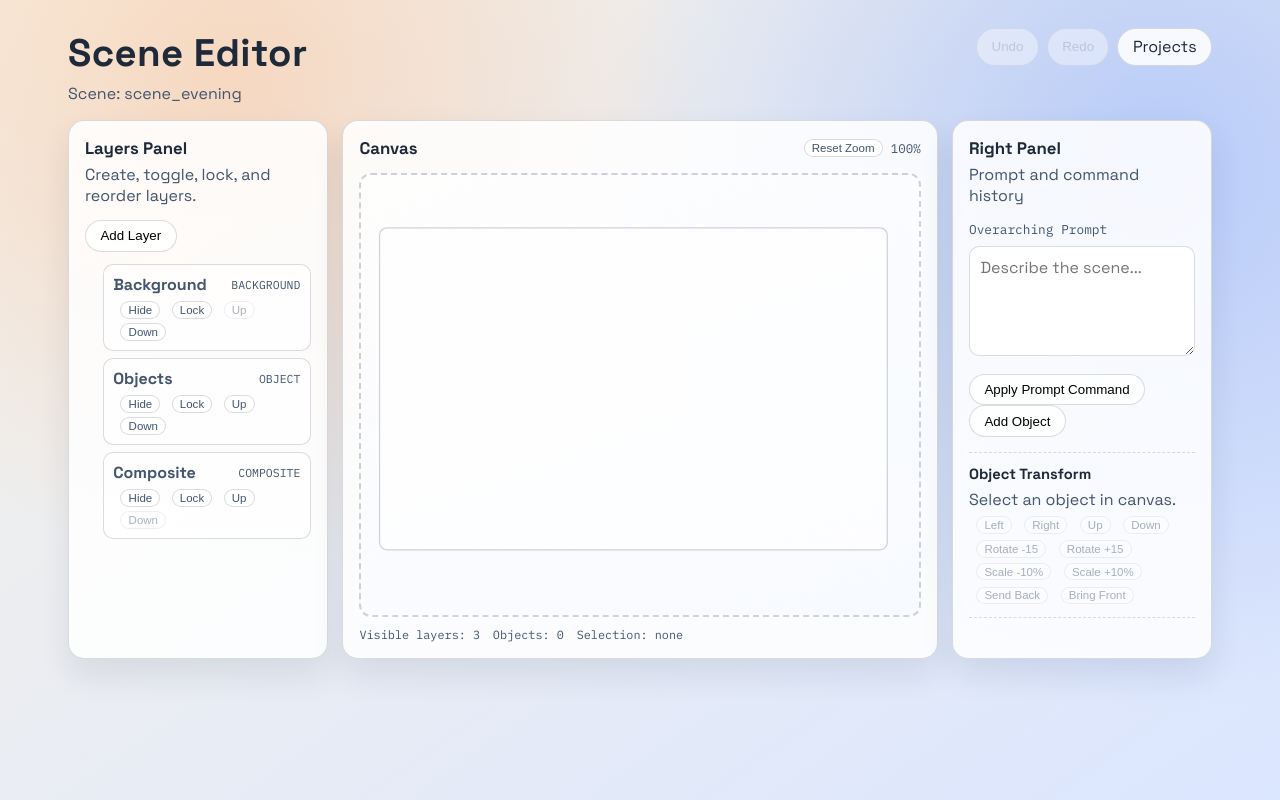
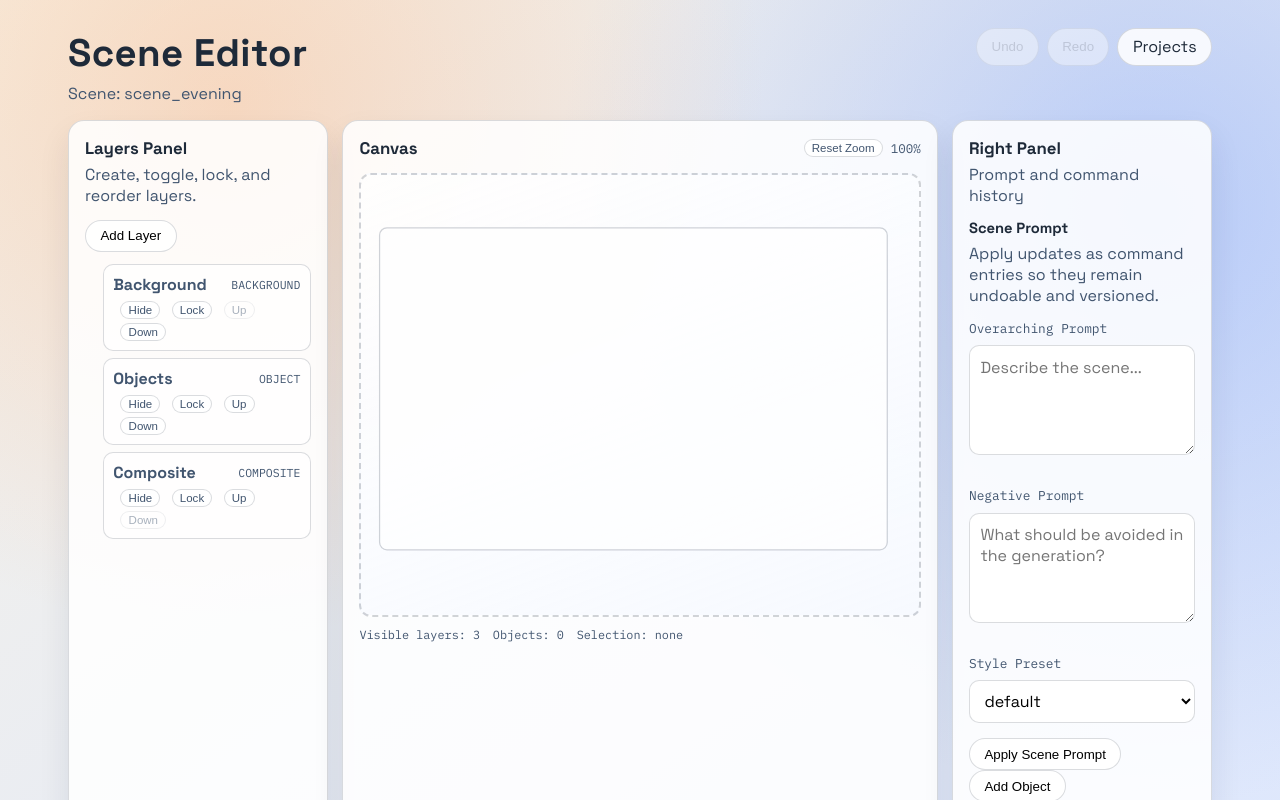
Before and after one commit to kescott027/AI-Image-Composer, a React (Vite) app in the folder apps/web/: page /scenes/scene_evening/editor in a window 1280 px wide. Shown: the top 800 px of the page. Built offline with nearby package versions, Linux system fonts and the light colour scheme.

Commit message:
feat: implement scene-level prompt editor

```diff
--- /dev/null
+++ b/apps/web/src/components/OverarchingPromptEditor.tsx
@@ -0,0 +1,88 @@
+import { useEffect, useState } from "react";
+
+import type { SceneSpec } from "@ai-image-composer/shared";
+
+export interface OverarchingPromptEditorValues {
+  overarchingPrompt: string;
+  negativePrompt: string;
+  stylePreset: string;
+}
+
+interface OverarchingPromptEditorProps {
+  scene: SceneSpec["scene"];
+  onApply: (values: OverarchingPromptEditorValues) => void;
+}
+
+const STYLE_PRESETS = [
+  "default",
+  "cinematic",
+  "photoreal",
+  "illustration",
+  "comic",
+  "watercolor",
+  "pixel_art",
+] as const;
+
+export function OverarchingPromptEditor({ scene, onApply }: OverarchingPromptEditorProps) {
+  const [overarchingPrompt, setOverarchingPrompt] = useState(scene.overarching_prompt);
+  const [negativePrompt, setNegativePrompt] = useState(scene.negative_prompt ?? "");
+  const [stylePreset, setStylePreset] = useState(scene.style_preset ?? "default");
+
+  useEffect(() => {
+    setOverarchingPrompt(scene.overarching_prompt);
+    setNegativePrompt(scene.negative_prompt ?? "");
+    setStylePreset(scene.style_preset ?? "default");
+  }, [scene.overarching_prompt, scene.negative_prompt, scene.style_preset]);
+
+  return (
+    <section className="prompt-editor">
+      <h3>Scene Prompt</h3>
+      <p>Apply updates as command entries so they remain undoable and versioned.</p>
+      <label className="field-label" htmlFor="scene-overarching-prompt">
+        Overarching Prompt
+      </label>
+      <textarea
+        id="scene-overarching-prompt"
+        className="prompt-input"
+        value={overarchingPrompt}
+        onChange={(event) => setOverarchingPrompt(event.target.value)}
+        placeholder="Describe the scene..."
+      />
+
+      <label className="field-label" htmlFor="scene-negative-prompt">
+        Negative Prompt
+      </label>
+      <textarea
+        id="scene-negative-prompt"
+        className="prompt-input"
+        value={negativePrompt}
+        onChange={(event) => setNegativePrompt(event.target.value)}
+        placeholder="What should be avoided in the generation?"
+      />
+
+      <label className="field-label" htmlFor="scene-style-preset">
+        Style Preset
+      </label>
+      <select
+        id="scene-style-preset"
+        className="prompt-select"
+        value={stylePreset}
+        onChange={(event) => setStylePreset(event.target.value)}
+      >
+        {STYLE_PRESETS.map((preset) => (
+          <option key={preset} value={preset}>
+            {preset}
+          </option>
+        ))}
+      </select>
+
+      <button
+        type="button"
+        className="button-link"
+        onClick={() => onApply({ overarchingPrompt, negativePrompt, stylePreset })}
+      >
+        Apply Scene Prompt
+      </button>
+    </section>
+  );
+}
--- a/apps/web/src/pages/SceneEditorPage.tsx
+++ b/apps/web/src/pages/SceneEditorPage.tsx
@@ -1,20 +1,28 @@
-import { useEffect, useMemo, useState } from "react";
+import { useMemo, useState } from "react";
 import { Link, useParams } from "react-router-dom";
 
 import { LayersPanel } from "../components/LayersPanel";
+import {
+  type OverarchingPromptEditorValues,
+  OverarchingPromptEditor,
+} from "../components/OverarchingPromptEditor";
 import { SceneCanvas } from "../components/SceneCanvas";
 import { ROUTES } from "../routes";
-import { addObjectCommand, moveObjectCommand, moveObjectZOrderCommand, rotateObjectCommand, scaleObjectCommand, setOverarchingPromptCommand } from "../state/commands";
+import {
+  addObjectCommand,
+  moveObjectCommand,
+  moveObjectZOrderCommand,
+  rotateObjectCommand,
+  scaleObjectCommand,
+  setNegativePromptCommand,
+  setOverarchingPromptCommand,
+  setStylePresetCommand,
+} from "../state/commands";
 import { SceneStoreProvider, useSceneStore } from "../state/sceneStore";
 
 function SceneEditorShell({ sceneId }: { sceneId: string }) {
-  const [promptDraft, setPromptDraft] = useState("");
   const [selectedObjectId, setSelectedObjectId] = useState<string | null>(null);
   const { sceneSpec, commandLog, canUndo, canRedo, executeCommand, undo, redo } = useSceneStore();
-
-  useEffect(() => {
-    setPromptDraft(sceneSpec.scene.overarching_prompt);
-  }, [sceneSpec.scene.overarching_prompt]);
 
   const objectLayer = useMemo(
     () => sceneSpec.layers.find((layer) => layer.type === "OBJECT"),
@@ -25,8 +33,16 @@ function SceneEditorShell({ sceneId }: { sceneId: string }) {
     [sceneSpec.objects, selectedObjectId],
   );
 
-  const applyPrompt = () => {
-    executeCommand(setOverarchingPromptCommand(promptDraft));
+  const applyScenePrompt = (values: OverarchingPromptEditorValues) => {
+    if (values.overarchingPrompt !== sceneSpec.scene.overarching_prompt) {
+      executeCommand(setOverarchingPromptCommand(values.overarchingPrompt));
+    }
+    if (values.negativePrompt !== (sceneSpec.scene.negative_prompt ?? "")) {
+      executeCommand(setNegativePromptCommand(values.negativePrompt));
+    }
+    if (values.stylePreset !== (sceneSpec.scene.style_preset ?? "default")) {
+      executeCommand(setStylePresetCommand(values.stylePreset));
+    }
   };
 
   const addObject = () => {
@@ -96,19 +112,7 @@ function SceneEditorShell({ sceneId }: { sceneId: string }) {
         <aside className="panel panel-right">
           <h2>Right Panel</h2>
           <p>Prompt and command history</p>
-          <label className="field-label" htmlFor="prompt-draft">
-            Overarching Prompt
-          </label>
-          <textarea
-            id="prompt-draft"
-            className="prompt-input"
-            value={promptDraft}
-            onChange={(event) => setPromptDraft(event.target.value)}
-            placeholder="Describe the scene..."
-          />
-          <button type="button" className="button-link" onClick={applyPrompt}>
-            Apply Prompt Command
-          </button>
+          <OverarchingPromptEditor scene={sceneSpec.scene} onApply={applyScenePrompt} />
           <button
             type="button"
             className="button-link"
--- a/apps/web/src/state/commands.ts
+++ b/apps/web/src/state/commands.ts
@@ -32,6 +32,28 @@ export function setOverarchingPromptCommand(prompt: string): SceneCommand {
     apply(sceneSpec) {
       const next = cloneSceneSpec(sceneSpec);
       next.scene.overarching_prompt = prompt;
+      return next;
+    },
+  };
+}
+
+export function setNegativePromptCommand(negativePrompt: string): SceneCommand {
+  return {
+    name: "SET_NEGATIVE_PROMPT",
+    apply(sceneSpec) {
+      const next = cloneSceneSpec(sceneSpec);
+      next.scene.negative_prompt = negativePrompt;
+      return next;
+    },
+  };
+}
+
+export function setStylePresetCommand(stylePreset: string): SceneCommand {
+  return {
+    name: "SET_STYLE_PRESET",
+    apply(sceneSpec) {
+      const next = cloneSceneSpec(sceneSpec);
+      next.scene.style_preset = stylePreset;
       return next;
     },
   };
--- a/apps/web/src/styles.css
+++ b/apps/web/src/styles.css
@@ -301,6 +301,29 @@ p {
   font: inherit;
 }
 
+.prompt-select {
+  width: 100%;
+  margin: 0.45rem 0 0.8rem;
+  border: 1px solid var(--line);
+  border-radius: 10px;
+  padding: 0.55rem 0.65rem;
+  font: inherit;
+  background: #fff;
+}
+
+.prompt-editor {
+  margin-top: 0.8rem;
+}
+
+.prompt-editor h3 {
+  margin: 0 0 0.3rem;
+  font-size: 0.92rem;
+}
+
+.prompt-editor .button-link {
+  margin-top: 0.2rem;
+}
+
 .history-list {
   margin-top: 0.8rem;
   border-top: 1px dashed var(--line);
```
Also changed, not shown: 2 other files (tests, documents, lock files or other folders).
